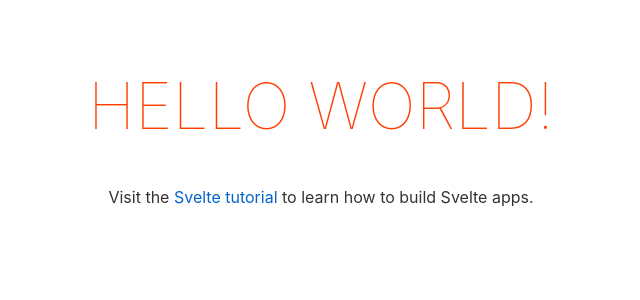
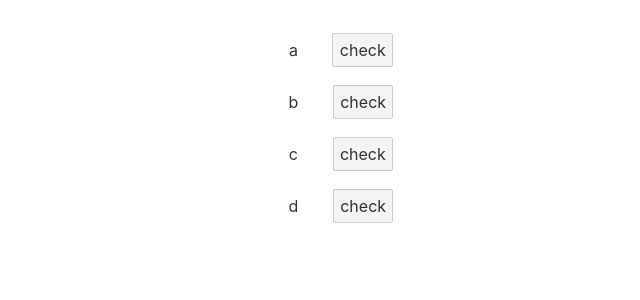
Before and after one commit to TanguyLichau/TodoApp-Svelte, a Svelte app: page / in a window 1280 px wide. Shown: the top 300 px of the page, without its empty margins (319-959 px from the left). Built offline with nearby package versions, Linux system fonts and the light colour scheme.

Commit message:
Added todo and todolists components

```diff
--- a/src/App.svelte
+++ b/src/App.svelte
@@ -1,30 +1,9 @@
 <script>
-	export let name;
+  import TodosList from "./TodosList.svelte";
+  let todolists = ["a", "b", "c", "d"];
 </script>
 
-<main>
-	<h1>Hello {name}!</h1>
-	<p>Visit the <a href="https://svelte.dev/tutorial">Svelte tutorial</a> to learn how to build Svelte apps.</p>
-</main>
+<TodosList {todolists} />
 
 <style>
-	main {
-		text-align: center;
-		padding: 1em;
-		max-width: 240px;
-		margin: 0 auto;
-	}
-
-	h1 {
-		color: #ff3e00;
-		text-transform: uppercase;
-		font-size: 4em;
-		font-weight: 100;
-	}
-
-	@media (min-width: 640px) {
-		main {
-			max-width: none;
-		}
-	}
 </style>
--- /dev/null
+++ b/src/Todo.svelte
@@ -0,0 +1,33 @@
+<script>
+  export let todoValue = "";
+  let todo = {
+    text: todoValue,
+    isChecked: false,
+  };
+
+  function checkTodo() {
+    todo.isChecked = !todo.isChecked;
+  }
+</script>
+
+<div>
+  {#if todo.isChecked}
+    <p class="checked">{todo.text}</p>
+  {:else}
+    <p class="notchecked">{todo.text}</p>
+  {/if}
+  <button on:click={checkTodo}> check</button>
+</div>
+
+<style>
+  .checked {
+    text-decoration: line-through;
+  }
+  p {
+    display: inline-block;
+    margin-right: 30px;
+  }
+  div {
+    text-align: center;
+  }
+</style>
--- /dev/null
+++ b/src/TodosList.svelte
@@ -0,0 +1,10 @@
+<script>
+  import Todo from "./Todo.svelte";
+  export let todolists = [];
+</script>
+
+<ul>
+  {#each todolists as i}
+    <Todo todoValue={i} />
+  {/each}
+</ul>
--- a/src/main.js
+++ b/src/main.js
@@ -1,10 +1,7 @@
-import App from './App.svelte';
+import App from "./App.svelte";
 
 const app = new App({
-	target: document.body,
-	props: {
-		name: 'world'
-	}
+  target: document.body,
 });
 
 export default app;
```
